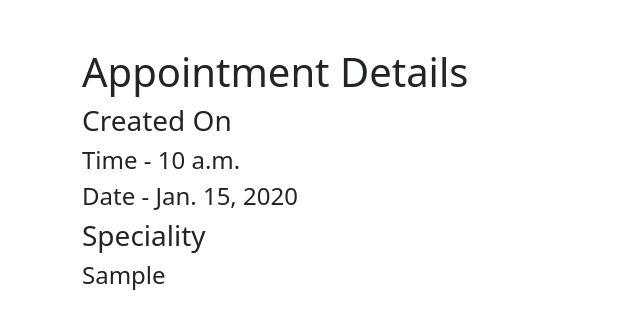
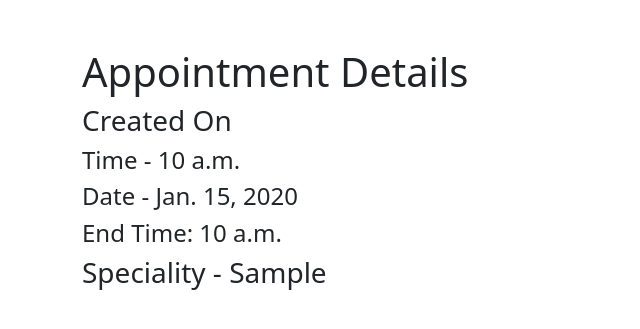
Before and after one commit to akraushan13/Task_Authentication-, a Django app: page /appointments/view/1/ in a window 1280 px wide. Shown: the part 54-383 px from the top of the page, without its empty margins (0-640 px from the left). Run offline with Django 4.2, Linux system fonts and the light colour scheme; tables that the repository leaves empty hold one stand-in row (values such as "Sample post").

Commit message:
Add end_time

```diff
--- a/appointments/models.py
+++ b/appointments/models.py
@@ -2,11 +2,21 @@ from django.db import models
 from django.contrib.auth import get_user_model
 from django.shortcuts import reverse
 
+from datetime import date, datetime, timedelta
 
 class Appointment(models.Model):
     speciality = models.CharField(max_length=255)
     date = models.DateField()
     time = models.TimeField()
+    end_time = models.TimeField(null=True, blank=True)
+
+    def save(self, *args, **kwargs):
+        # Add 45 minutes to start_time to calculate end_time
+        if self.time and not self.end_time:
+            end_time = (datetime.combine(date.today(), self.time) + timedelta(minutes=45)).time()
+            self.end_time = end_time
+        super().save(*args, **kwargs)
+
     patient = models.ForeignKey(
         get_user_model(), on_delete=models.CASCADE, related_name="doctor_appointed"
     )
--- a/templates/view_appointment_details.html
+++ b/templates/view_appointment_details.html
@@ -5,9 +5,9 @@
         <h3>Created On</h3>
         <h4>Time - {{object.time}}</h4>
         <h4>Date - {{object.date}}</h4>
+        <h4>End Time: {{ object.end_time }}</h4>
     </div>
-    <h3>Speciality</h3>
-    <h4>{{object.speciality}}</h4>
+    <h3>Speciality - {{object.speciality}}</h3>
 
     <h3>{{name}}</h3>
 {% endblock content %}
```
Also changed, not shown: appointments/migrations/0002_appointment_end_time.py (added).
